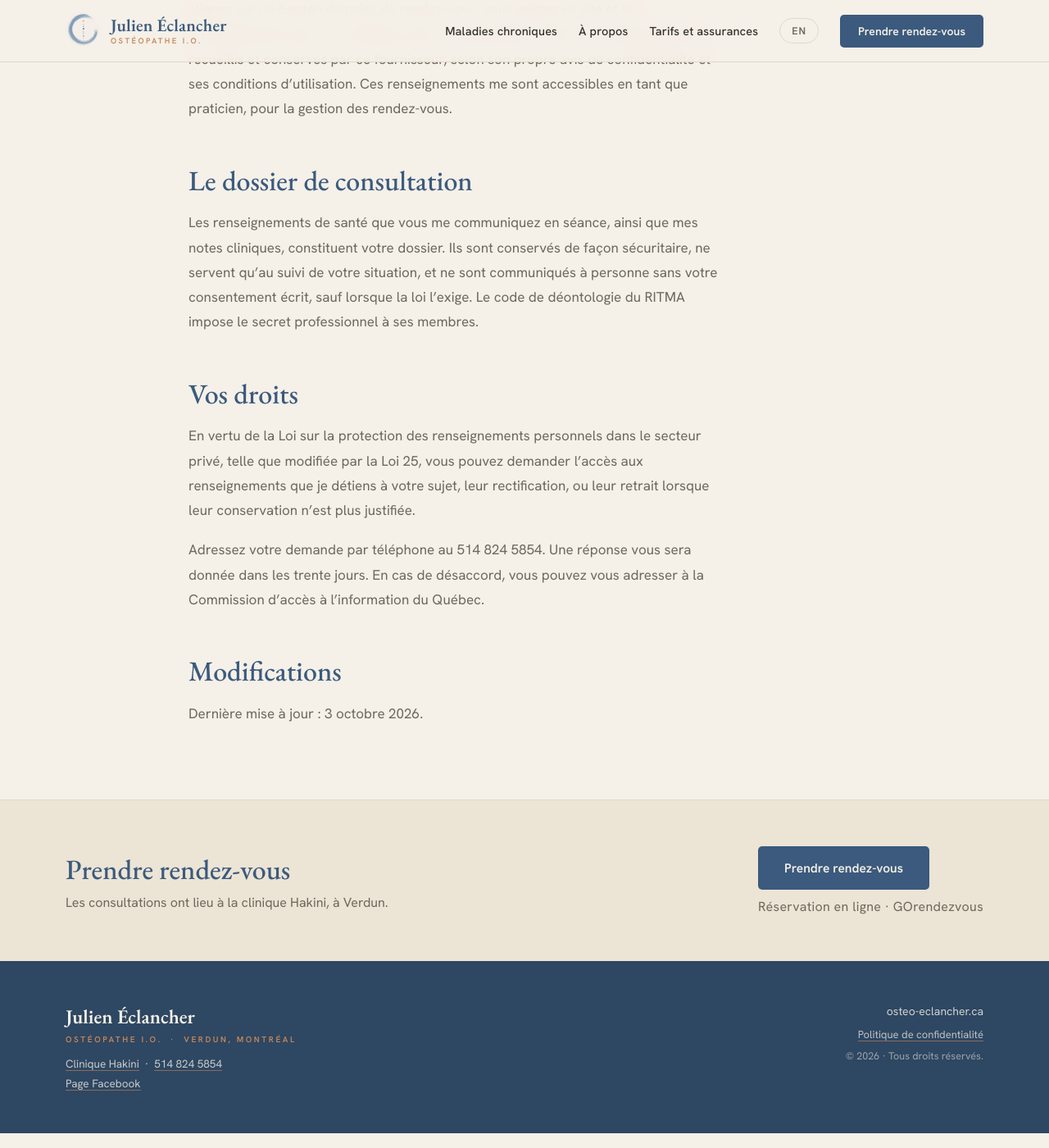
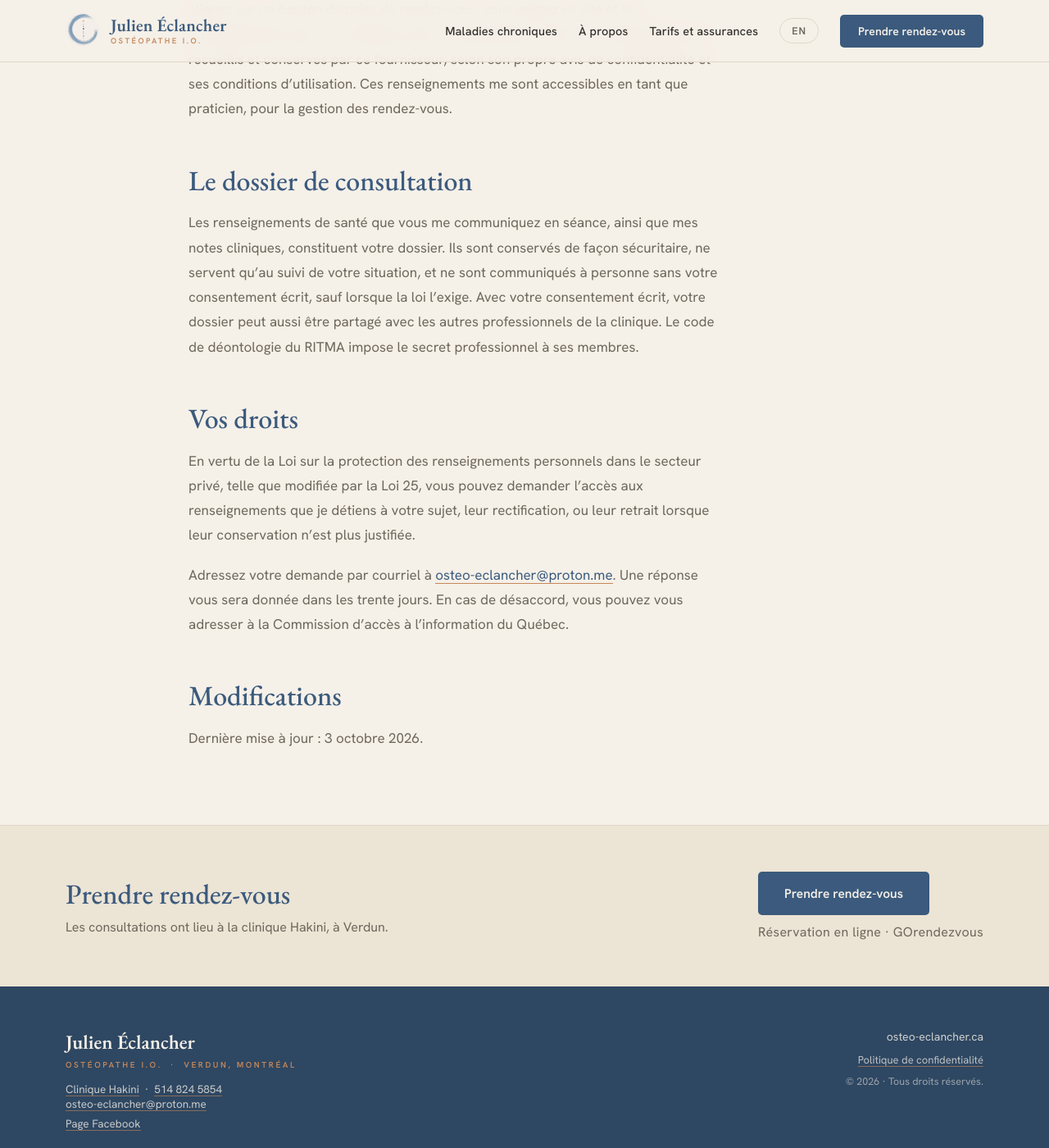
Before and after one commit to carldebilly/osteo-eclancher.ca, a Jekyll site: the page built from docs/confidentialite.md, in a window 1280 px wide and 1400 px high, scrolled down 1935 px. Shown: the whole window at 82% size. Built offline with Jekyll 4.4.1, drawn with Linux system fonts in a browser that asks for light colours.

Commit message:
fix: update privacy disclosures and email contact

```diff
--- a/docs/_data/business.yml
+++ b/docs/_data/business.yml
@@ -6,6 +6,7 @@ clinic_url: "https://www.hakini.ca/"
 
 telephone_display: "514 824 5854"
 telephone_e164: "+15148245854"
+email: "osteo-eclancher@proton.me"
 
 address:
   "@type": PostalAddress
--- a/docs/_data/i18n.yml
+++ b/docs/_data/i18n.yml
@@ -37,7 +37,7 @@ fr:
   contact:
     title: "Prendre rendez-vous"
     address: "Adresse"
-    phone: "Téléphone"
+    email: "Courriel"
     hours: "Horaires"
     by_appointment: "Sur rendez-vous"
     map: "Voir sur la carte"
@@ -92,7 +92,7 @@ en:
   contact:
     title: "Book an appointment"
     address: "Address"
-    phone: "Phone"
+    email: "Email"
     hours: "Hours"
     by_appointment: "By appointment"
     map: "View on the map"
--- a/docs/_includes/footer.html
+++ b/docs/_includes/footer.html
@@ -6,7 +6,7 @@
       <div>
         <span class="fname">Julien Éclancher</span>
         <span class="frole">{{ t.role }} &nbsp;·&nbsp; {{ t.footer.location }}</span>
-        <span class="fclinic"><a href="{{ b.clinic_url }}" target="_blank" rel="noopener">{{ t.footer.clinic }}</a> &nbsp;·&nbsp; <a href="tel:{{ b.telephone_e164 }}">{{ b.telephone_display }}</a></span>
+        <span class="fclinic"><a href="{{ b.clinic_url }}" target="_blank" rel="noopener">{{ t.footer.clinic }}</a> &nbsp;·&nbsp; <a href="tel:{{ b.telephone_e164 }}">{{ b.telephone_display }}</a><br><a href="mailto:{{ b.email }}">{{ b.email }}</a></span>
         <span class="fsocial"><a href="{{ b.facebook_url }}" target="_blank" rel="noopener">{{ t.footer.facebook }}</a></span>
       </div>
       <div class="fright">
--- a/docs/_includes/nap.html
+++ b/docs/_includes/nap.html
@@ -7,8 +7,8 @@
               <a class="maplink" href="{{ b.map_url }}" target="_blank" rel="noopener">{{ t.contact.map }}</a></span>
           </div>
           <div class="detail">
-            <span class="lbl">{{ t.contact.phone }}</span>
-            <span class="val"><a href="tel:{{ b.telephone_e164 }}">{{ b.telephone_display }}</a></span>
+            <span class="lbl">{{ t.contact.email }}</span>
+            <span class="val"><a href="mailto:{{ b.email }}">{{ b.email }}</a></span>
           </div>
           <div class="detail">
             <span class="lbl">{{ t.contact.hours }}</span>
--- a/docs/confidentialite.md
+++ b/docs/confidentialite.md
@@ -37,13 +37,13 @@ La réservation est traitée par **GOrendezvous**, un service distinct. Lorsque
 
 ## Le dossier de consultation
 
-Les renseignements de santé que vous me communiquez en séance, ainsi que mes notes cliniques, constituent votre dossier. Ils sont conservés de façon sécuritaire, ne servent qu’au suivi de votre situation, et ne sont communiqués à personne sans votre consentement écrit, sauf lorsque la loi l’exige. Le code de déontologie du RITMA impose le secret professionnel à ses membres.
+Les renseignements de santé que vous me communiquez en séance, ainsi que mes notes cliniques, constituent votre dossier. Ils sont conservés de façon sécuritaire, ne servent qu’au suivi de votre situation, et ne sont communiqués à personne sans votre consentement écrit, sauf lorsque la loi l’exige. Avec votre consentement écrit, votre dossier peut aussi être partagé avec les autres professionnels de la clinique. Le code de déontologie du RITMA impose le secret professionnel à ses membres.
 
 ## Vos droits
 
 En vertu de la Loi sur la protection des renseignements personnels dans le secteur privé, telle que modifiée par la Loi 25, vous pouvez demander l’accès aux renseignements que je détiens à votre sujet, leur rectification, ou leur retrait lorsque leur conservation n’est plus justifiée.
 
-Adressez votre demande par téléphone au 514 824 5854. Une réponse vous sera donnée dans les trente jours. En cas de désaccord, vous pouvez vous adresser à la Commission d’accès à l’information du Québec.
+Adressez votre demande par courriel à [{{ site.data.business.email }}](mailto:{{ site.data.business.email }}). Une réponse vous sera donnée dans les trente jours. En cas de désaccord, vous pouvez vous adresser à la Commission d’accès à l’information du Québec.
 
 ## Modifications
 
```
Also changed, not shown: docs/en/privacy.md (+2 -2 lines), 2 other files.
